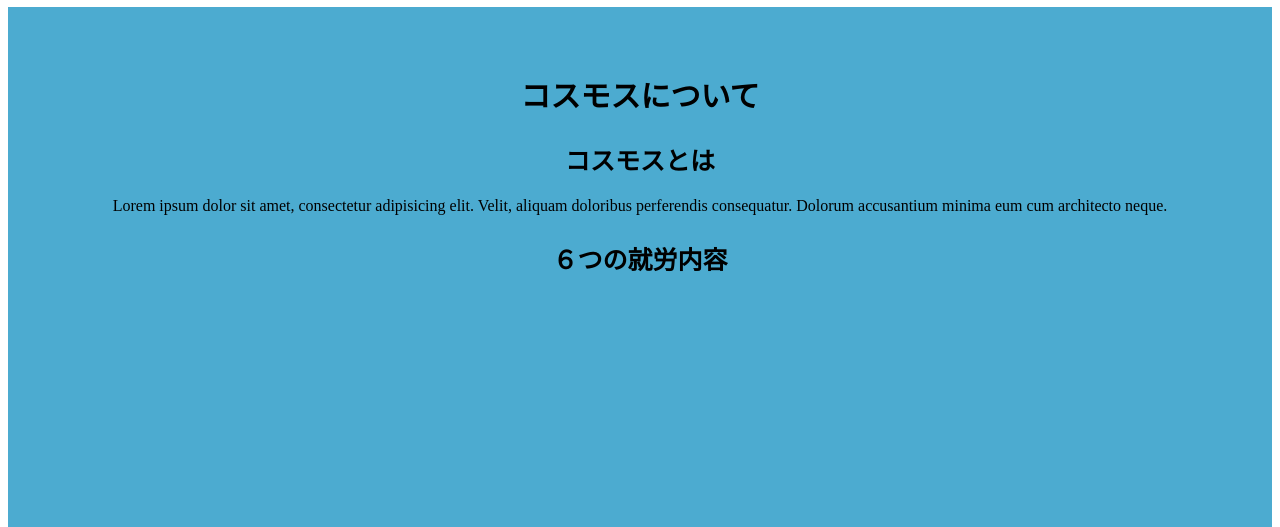
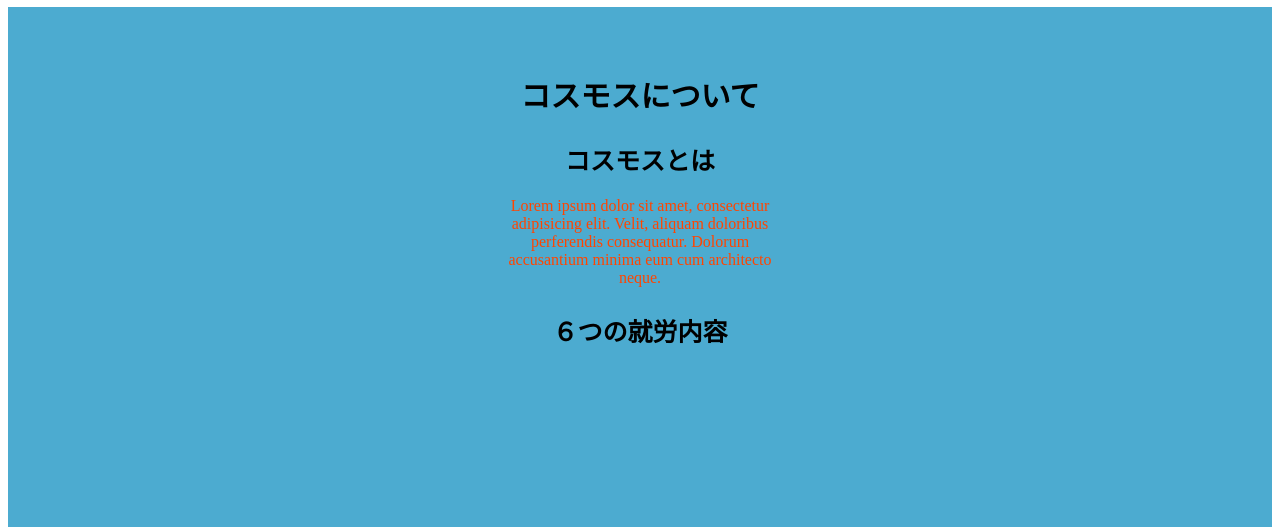
Before and after one commit to KTM-39/CJT, a PHP site: page / in a window 1280 px wide. Shown: the part 801-1328 px from the top of the page. Run offline with PHP 8.4, Linux system fonts and the light colour scheme; style sheets or scripts are compiled from the project's sources; some libraries are stand-ins or nearby versions.

Commit message:
コスモスについての変更

```diff
--- a/css/style.scss
+++ b/css/style.scss
@@ -315,6 +315,8 @@ body {
             p {
                 text-align: center;
                 margin: 0 auto 20px;
+                width: 300px;
+                color:orangered;
             }
 
         }
@@ -832,7 +834,6 @@ body {
     background: green;
     padding-top: 20px;
     text-align: center;
-//    display: flex;
     &__logo {
         width: 150px;
         margin: 0 auto 10px;
```
